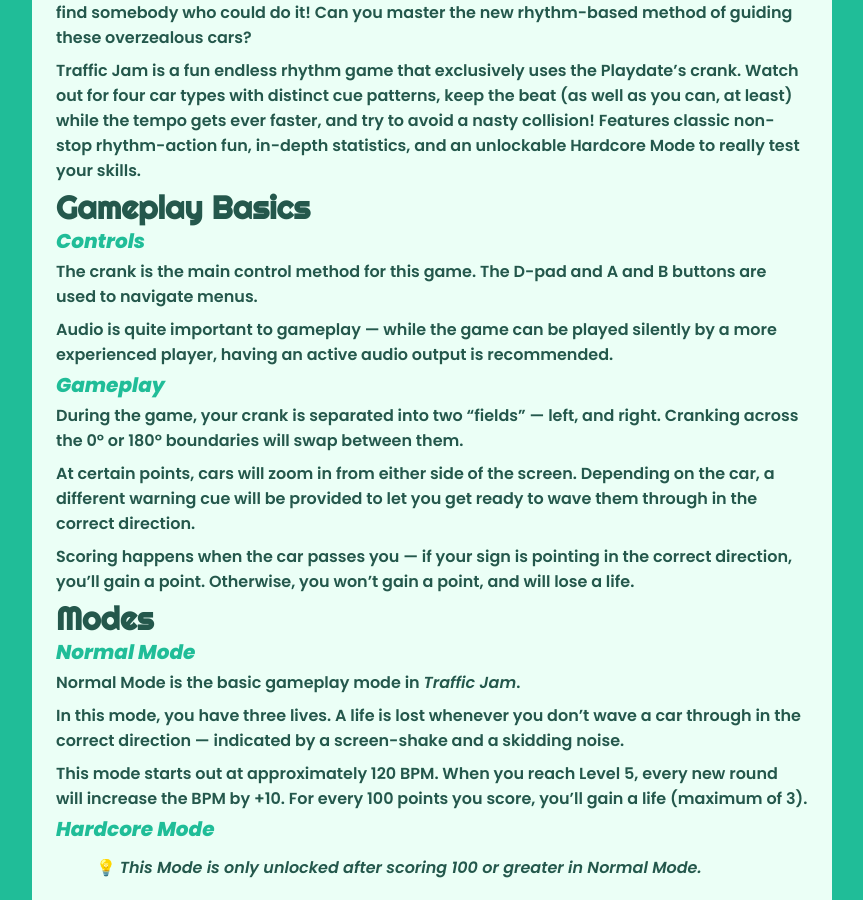
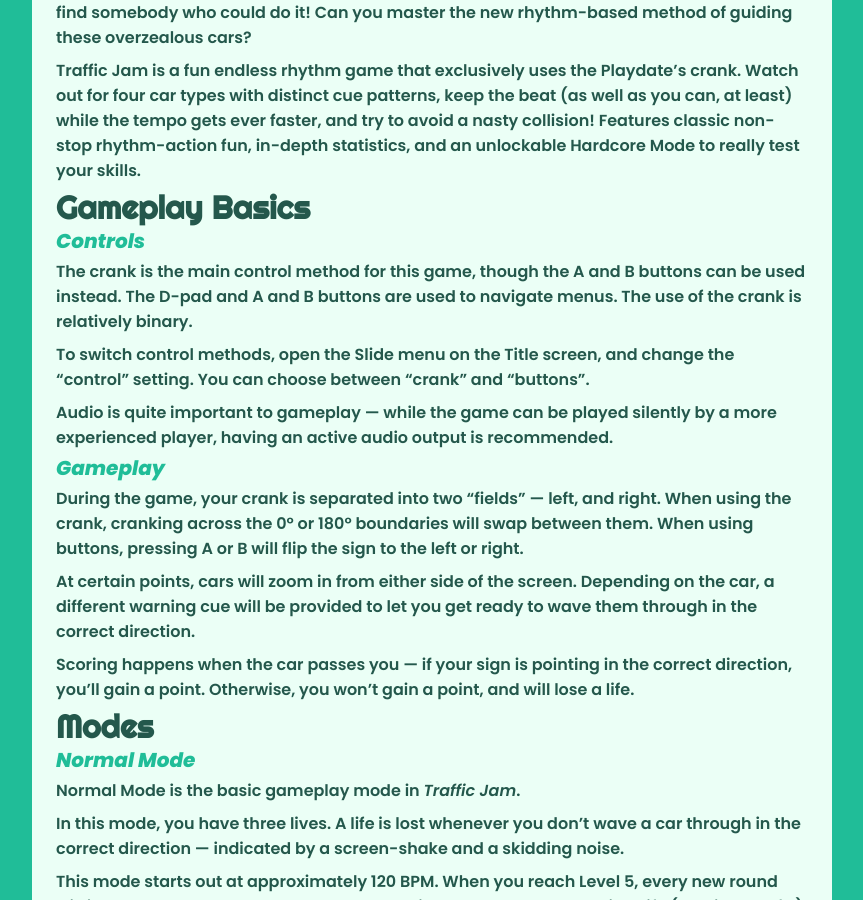
Before and after one commit to raewtf/raewtf.github.io, a Jekyll site: the page built from _posts/2025-04-08-traffic-jam-manual.md, in a window 1280 px wide and 900 px high, scrolled down 611 px. Shown: the whole window, without its empty margins (208-1071 px from the left). Built offline with Jekyll 4.4.1, drawn with Linux system fonts in a browser that asks for light colours.

Commit message:
yea, here we go. some jam manual tweaks

```diff
--- a/_posts/2025-04-08-traffic-jam-manual.md
+++ b/_posts/2025-04-08-traffic-jam-manual.md
@@ -17,13 +17,15 @@
 
 ## Controls
 
-The crank is the main control method for this game. The D-pad and A and B buttons are used to navigate menus.
+The crank is the main control method for this game, though the A and B buttons can be used instead. The D-pad and A and B buttons are used to navigate menus. The use of the crank is relatively binary.
+
+To switch control methods, open the Slide menu on the Title screen, and change the "control" setting. You can choose between "crank" and "buttons".
 
 Audio is quite important to gameplay — while the game can be played silently by a more experienced player, having an active audio output is recommended.
 
 ## Gameplay
 
-During the game, your crank is separated into two "fields" — left, and right. Cranking across the 0º or 180º boundaries will swap between them.
+During the game, your crank is separated into two "fields" — left, and right. When using the crank, cranking across the 0º or 180º boundaries will swap between them. When using buttons, pressing A or B will flip the sign to the left or right.
 
 At certain points, cars will zoom in from either side of the screen. Depending on the car, a different warning cue will be provided to let you get ready to wave them through in the correct direction.
 
```
Also changed, not shown: other parts of _posts/2025-04-08-traffic-jam-manual.md (+1 -1 lines).
